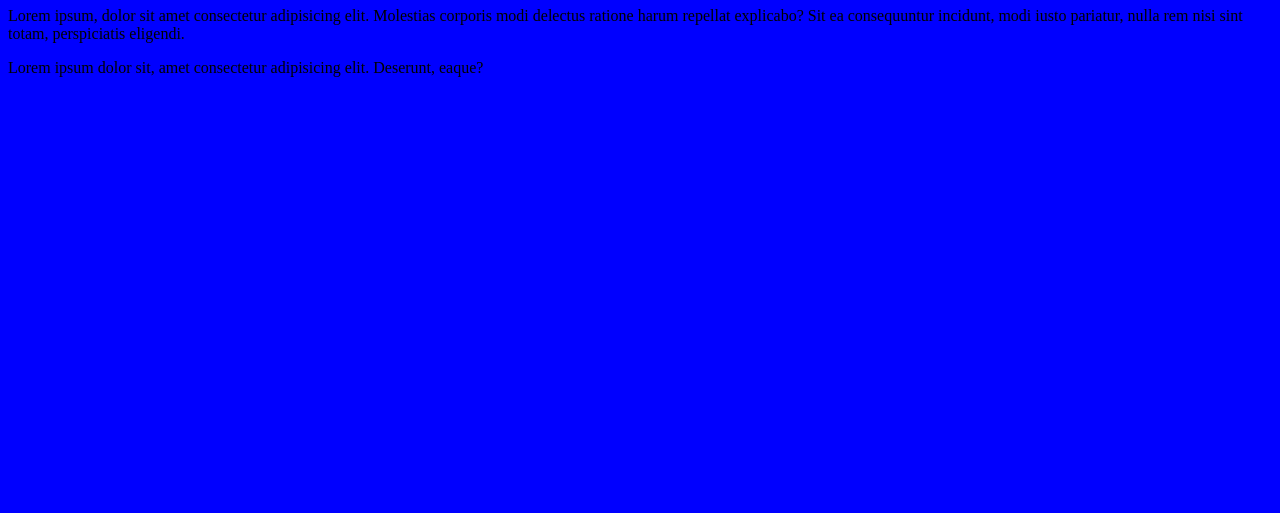
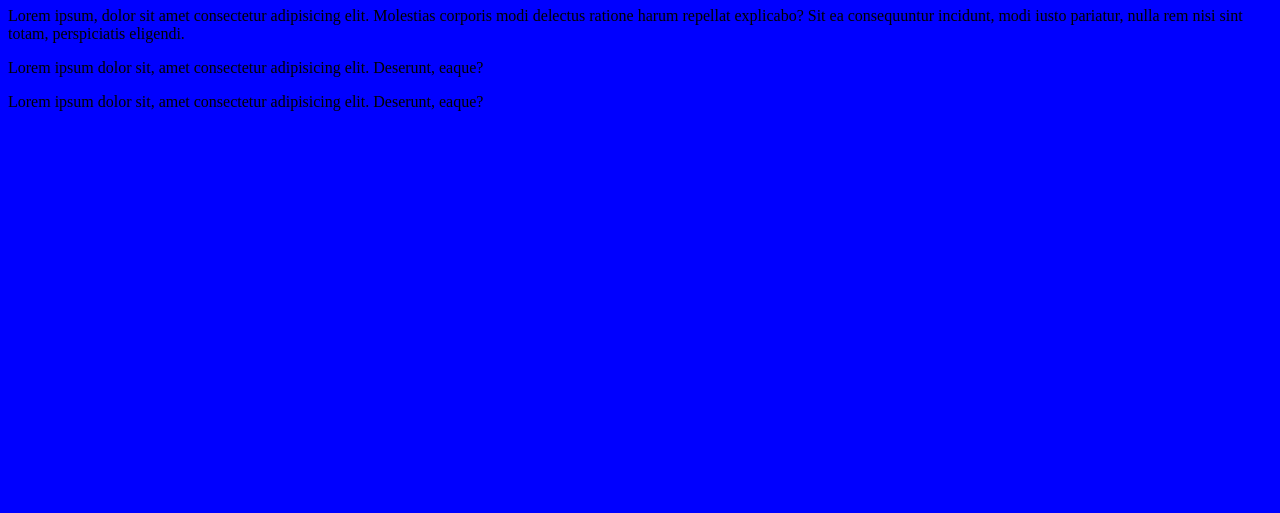
Before and after one commit to sabeerbikba/Emoji-HTML-CSS, a plain HTML site: page index.html in a window 1280 px wide. Shown: the part 287-800 px from the top of the page. Drawn offline with Linux system fonts and the light colour scheme.

Commit message:
some changes

```diff
--- a/index.html
+++ b/index.html
@@ -15,6 +15,7 @@
     <p>Lorem ipsum, dolor sit amet consectetur adipisicing elit. Molestias corporis modi delectus ratione harum repellat explicabo? Sit ea consequuntur incidunt, modi iusto pariatur, nulla rem nisi sint totam, perspiciatis eligendi.</p>
 
     <p>Lorem ipsum dolor sit, amet consectetur adipisicing elit. Deserunt, eaque?</p>
+    <p>Lorem ipsum dolor sit, amet consectetur adipisicing elit. Deserunt, eaque?</p>
 
 
 </body>
```
